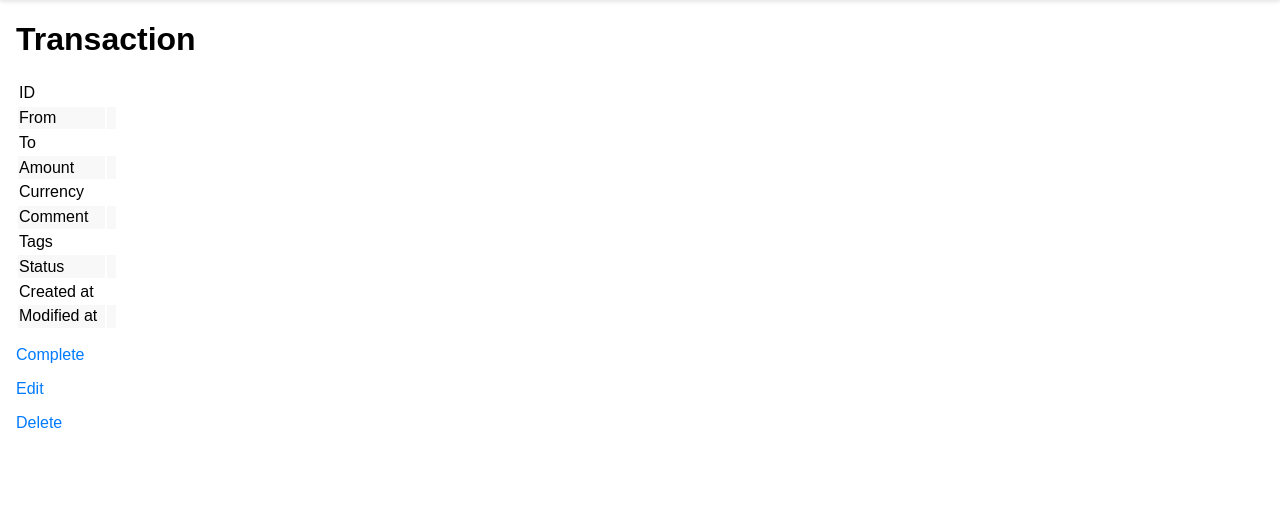
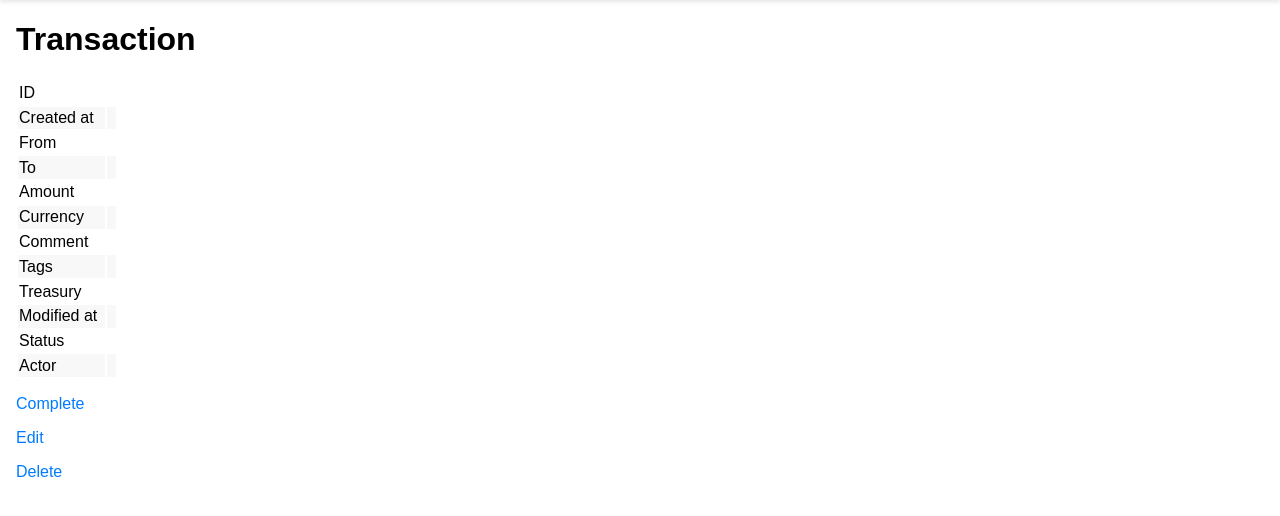
Before and after one commit to F0RTHSP4CE/refinance, a Python web app: template ui/app/templates/transaction/detail.jinja2 in a window 1280 px wide. Shown: the part 50-566 px from the top of the page. Run offline with Jinja, Linux system fonts and the light colour scheme; the template is opened without the code that fills it, so the values that code supplies are empty; some libraries are stand-ins or nearby versions.

Commit message:
display all details on tx page

```diff
--- a/ui/app/templates/transaction/detail.jinja2
+++ b/ui/app/templates/transaction/detail.jinja2
@@ -1,5 +1,6 @@
 {% extends "base.jinja2" %}
-{% from 'widgets/tag_inline.jinja2' import tag_inline %}s
+{% from 'widgets/tag_inline.jinja2' import tag_inline %}
+{% from 'widgets/treasury_inline.jinja2' import treasury_inline %}
 
 {% block title %}Transaction {{ transaction.id }}{% endblock %}
 {% block content %}
@@ -7,6 +8,10 @@
     <tr>
         <td>ID</td>
         <td>{{ transaction.id }}</td>
+    </tr>
+    <tr>
+        <td>Created at</td>
+        <td>{{ human_readable_date(transaction.created_at) | safe }}</td>
     </tr>
     <tr>
         <td>From</td>
@@ -28,16 +33,15 @@
     </tr>
     <tr>
         <td>Amount</td>
-        <td>{{ transaction.amount }}</a></td>
+        <td>{{ transaction.amount }}</td>
     </tr>
     <tr>
         <td>Currency</td>
-        <td>{{ transaction.currency | upper }}</a></td>
+        <td>{{ transaction.currency | upper }}</td>
     </tr>
-
     <tr>
         <td>Comment</td>
-        <td>{{ transaction.comment or '' }}</a></td>
+        <td>{{ transaction.comment or '' }}</td>
     </tr>
     <tr>
         <td>Tags</td>
@@ -48,17 +52,47 @@
         </td>
     </tr>
     <tr>
+        <td>Treasury</td>
+        <td>
+            {% if transaction.from_treasury_id or transaction.to_treasury_id %}
+            {% if transaction.from_treasury_id %}
+            {{ treasury_inline(transaction.from_treasury) }}
+            {% else %}
+            x
+            {% endif %}
+            →
+            {% if transaction.to_treasury_id %}
+            {{ treasury_inline(transaction.to_treasury) }}
+            {% else %}
+            x
+            {% endif %}
+            {% endif %}
+        </td>
+    </tr>
+
+
+    <tr>
+        <td>Modified at</td>
+        <td>
+            {{ human_readable_date(transaction.modified_at) | safe }}
+        </td>
+    </tr>
+
+    <tr>
         <td>Status</td>
-        <td>{{ transaction.status }}</a></td>
+        <td>{{ transaction.status }}</td>
     </tr>
     <tr>
-        <td>Created at</td>
-        <td>{{ human_readable_date(transaction.created_at) | safe }}</a></td>
+        <td>Actor</td>
+        <td>
+            <a
+                href="{{ url_for('entity.detail', id=transaction.actor_entity_id) }}">{{transaction.actor_entity.name}}</a>
+            {% for tag in transaction.actor_entity.tags %}
+            {{ tag_inline(tag) }}
+            {% endfor %}
+        </td>
     </tr>
-    <tr>
-        <td>Modified at</td>
-        <td>{{ human_readable_date(transaction.modified_at) | safe if transaction.modified_at else '' }}</a></td>
-    </tr>
+
 </table>
 {% if transaction.status != "completed" %}
 <p><a href="{{ url_for('transaction.complete', id=transaction.id) }}">Complete</a></p>
```
